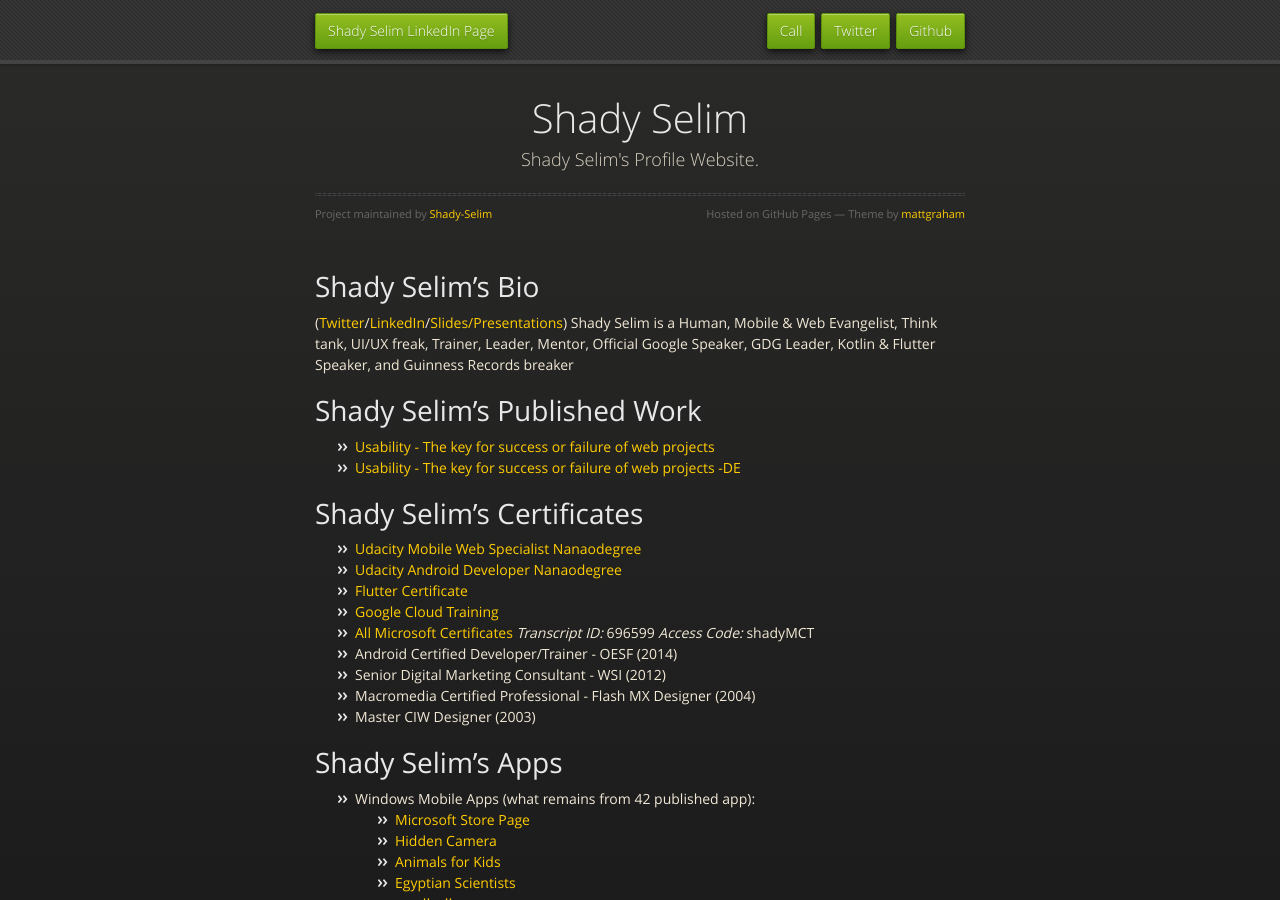
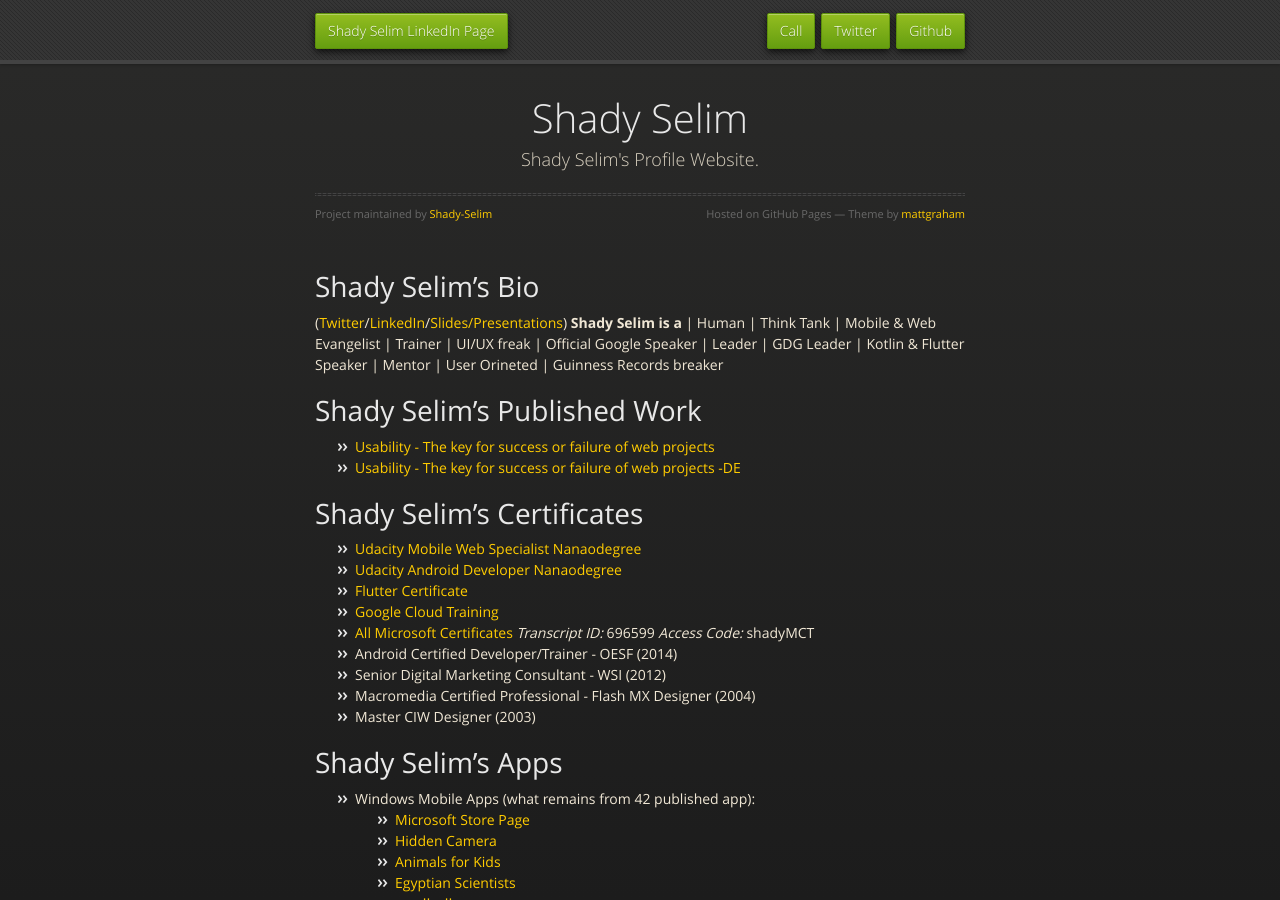
Before and after one commit to Shady-Selim/shady-selim.github.io, a Jekyll site: the page built from index.md, in a window 1280 px wide and 900 px high. Built offline with Jekyll 4.4.1, drawn with Linux system fonts in a browser that asks for light colours; our own code applies the rules of GitHub Pages for plain Markdown files.

Commit message:
Update index.md

```diff
--- a/index.md
+++ b/index.md
@@ -4,7 +4,11 @@
 
 # Shady Selim's Bio
 ([Twitter](https://twitter.com/dr_Shady_Selim)/[LinkedIn](https://www.linkedin.com/in/shadyselim)/[Slides/Presentations](https://www.slideshare.net/bagaa))
-Shady Selim is a Human, Mobile & Web Evangelist, Think tank, UI/UX freak, Trainer, Leader, Mentor, Official Google Speaker, GDG Leader, Kotlin & Flutter Speaker, and Guinness Records breaker
+**Shady Selim is a**
+| Human | Think Tank | Mobile & Web Evangelist
+| Trainer | UI/UX freak | Official Google Speaker
+| Leader | GDG Leader | Kotlin & Flutter Speaker
+| Mentor | User Orineted | Guinness Records breaker
 
 # Shady Selim's Published Work
 * [Usability - The key for success or failure of web projects](https://www.grin.com/document/196416)
```
